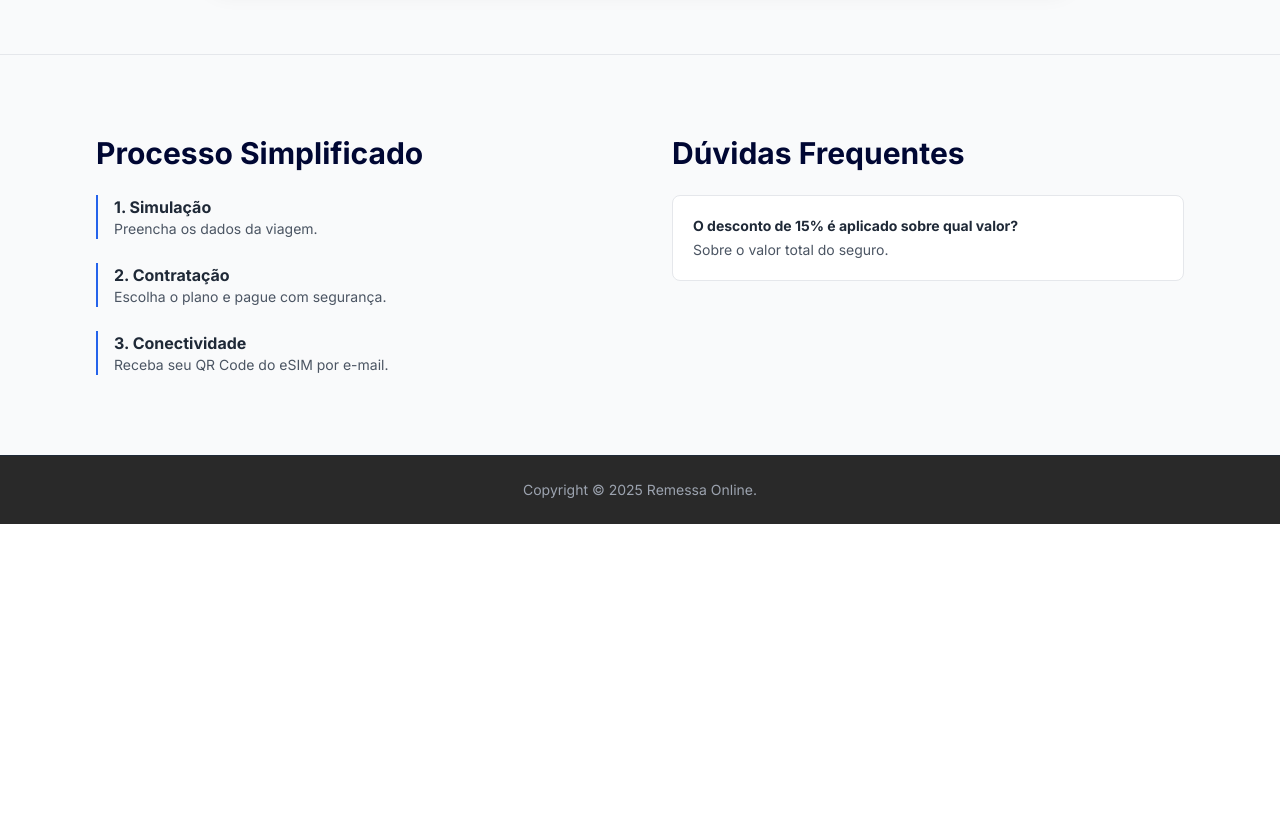
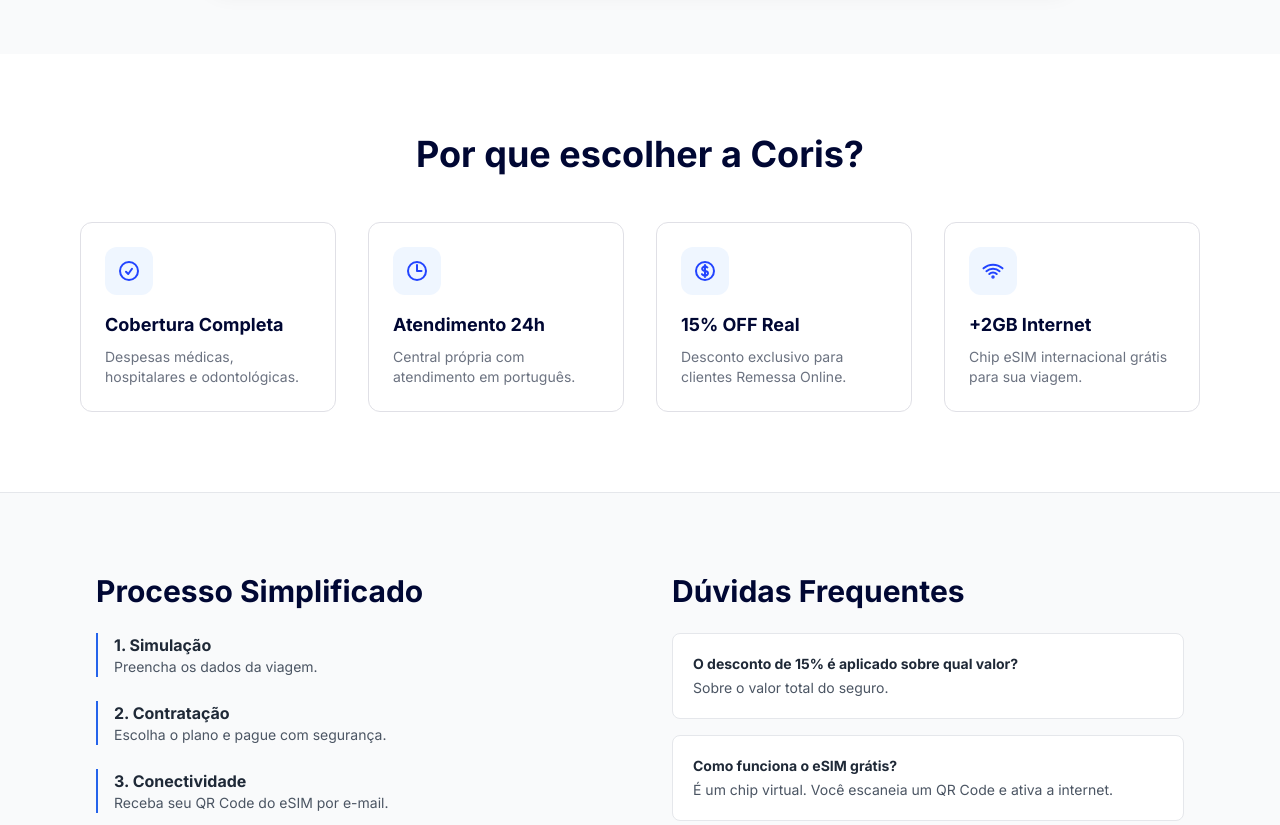
Before and after one commit to Diegomodoseguro/seguroremessaonline, a website: page Remessa Online - Versão Produção/index.html in a window 1280 px wide. Shown: the part 1340-2165 px from the top of the page. Before the commit the page ends 1864 px from the top, so only its background shows below. Drawn offline with nearby package versions, Linux system fonts and the light colour scheme.

Commit message:
Update index.html

```diff
--- a/Remessa Online - Versão Produção/index.html
+++ b/Remessa Online - Versão Produção/index.html
@@ -34,6 +34,11 @@
         .flatpickr-input[readonly] { background-color: var(--color-bg-light); cursor: pointer; }
         .plan-card { border: 1px solid var(--color-border); border-radius: 12px; transition: all 0.2s; background: white; }
         .plan-card:hover { border-color: var(--color-remessa-main); box-shadow: 0 4px 18px rgba(0,0,0,0.08); }
+        .loader { border: 3px solid #e0e0e0; border-top: 3px solid var(--color-remessa-main); border-radius: 50%; width: 20px; height: 20px; animation: spin 0.8s linear infinite; }
+        @keyframes spin { 0% { transform: rotate(0deg); } 100% { transform: rotate(360deg); } }
+        .modal { transition: opacity 0.3s; }
+        .animate-on-scroll { opacity: 0; transform: translateY(20px); transition: 0.6s; }
+        .animate-on-scroll.is-visible { opacity: 1; transform: translateY(0); }
         .horizontal-section { background-color: var(--color-remessa-main); color: white; padding: 80px 0; }
         .StripeElement { background: white; padding: 12px; border: 1px solid var(--color-border); border-radius: 8px; }
         .checkout-grid { display: grid; grid-template-columns: auto 1fr; gap: 8px 16px; font-size: 14px; }
@@ -126,6 +131,7 @@
                         </div>
                         <p id="trip-duration" class="text-sm text-center text-gray-600 font-medium hidden bg-blue-50 py-3 rounded-lg border border-blue-100">Duração: <span id="duration-days" class="font-bold text-blue-600">0</span> dias</p>
 
+                        <!-- Passageiros Dinâmicos -->
                         <div class="bg-gray-50 p-4 rounded-xl border border-gray-200">
                             <div class="flex justify-between items-center mb-4">
                                 <label class="block text-sm font-semibold text-gray-700">Passageiros</label>
@@ -153,6 +159,32 @@
             </div>
         </section>
 
+        <!-- Benefícios -->
+        <section id="beneficios" class="py-20 bg-white text-center">
+            <div class="container mx-auto px-4 max-w-6xl">
+                <h2 class="text-3xl md:text-4xl font-bold text-[#000733] mb-12 animate-on-scroll">Por que escolher a Coris?</h2>
+                <div class="grid grid-cols-1 sm:grid-cols-2 lg:grid-cols-4 gap-8">
+                     <div class="benefit-card animate-on-scroll group">
+                        <div class="w-12 h-12 rounded-xl bg-blue-50 flex items-center justify-center mb-4 text-[#2244FF]"><svg class="w-6 h-6" fill="none" viewBox="0 0 24 24" stroke-width="2" stroke="currentColor"><path stroke-linecap="round" stroke-linejoin="round" d="M9 12.75 11.25 15 15 9.75M21 12a9 9 0 1 1-18 0 9 9 0 0 1 18 0Z" /></svg></div>
+                        <h3 class="text-lg font-bold mb-2 text-[#000733]">Cobertura Completa</h3><p class="text-sm text-gray-500">Despesas médicas, hospitalares e odontológicas.</p>
+                    </div>
+                     <div class="benefit-card animate-on-scroll group">
+                       <div class="w-12 h-12 rounded-xl bg-blue-50 flex items-center justify-center mb-4 text-[#2244FF]"><svg class="w-6 h-6" fill="none" viewBox="0 0 24 24" stroke-width="2" stroke="currentColor"><path stroke-linecap="round" stroke-linejoin="round" d="M12 6v6h4.5m4.5 0a9 9 0 1 1-18 0 9 9 0 0 1 18 0Z" /></svg></div>
+                        <h3 class="text-lg font-bold mb-2 text-[#000733]">Atendimento 24h</h3><p class="text-sm text-gray-500">Central própria com atendimento em português.</p>
+                    </div>
+                     <div class="benefit-card animate-on-scroll group">
+                        <div class="w-12 h-12 rounded-xl bg-blue-50 flex items-center justify-center mb-4 text-[#2244FF]"><svg class="w-6 h-6" fill="none" viewBox="0 0 24 24" stroke-width="2" stroke="currentColor"><path stroke-linecap="round" stroke-linejoin="round" d="M12 6v12m-3-2.818l.879.659c1.171.879 3.07.879 4.242 0 1.172-.879 1.172-2.303 0-3.182C13.536 12.219 12.768 12 12 12c-.725 0-1.45-.22-2.003-.659-1.106-.879-1.106-2.303 0-3.182s2.9-.879 4.006 0l.415.33M21 12a9 9 0 11-18 0 9 9 0 0118 0z" /></svg></div>
+                        <h3 class="text-lg font-bold mb-2 text-[#000733]">15% OFF Real</h3><p class="text-sm text-gray-500">Desconto exclusivo para clientes Remessa Online.</p>
+                    </div>
+                     <div class="benefit-card animate-on-scroll group">
+                         <div class="w-12 h-12 rounded-xl bg-blue-50 flex items-center justify-center mb-4 text-[#2244FF]"><svg class="w-6 h-6" fill="none" viewBox="0 0 24 24" stroke-width="2" stroke="currentColor"><path stroke-linecap="round" stroke-linejoin="round" d="M8.288 15.038a5.25 5.25 0 017.424 0M5.404 12.196a9.75 9.75 0 0113.192 0M2.52 9.354a14.25 14.25 0 0118.96 0M12 18.75a.75.75 0 100-1.5.75.75 0 000 1.5z" /></svg></div>
+                        <h3 class="text-lg font-bold mb-2 text-[#000733]">+2GB Internet</h3><p class="text-sm text-gray-500">Chip eSIM internacional grátis para sua viagem.</p>
+                    </div>
+                </div>
+            </div>
+        </section>
+
+        <!-- FAQ -->
         <section id="faq" class="py-20 bg-gray-50 border-t border-gray-200">
             <div class="container mx-auto px-4 sm:px-6 lg:px-8 max-w-6xl">
                 <div class="grid grid-cols-1 lg:grid-cols-2 gap-16">
@@ -180,6 +212,10 @@
                                 <h4 class="font-bold text-gray-800 text-sm">O desconto de 15% é aplicado sobre qual valor?</h4>
                                 <p class="text-sm text-gray-600 mt-1">Sobre o valor total do seguro.</p>
                             </div>
+                            <div class="bg-white p-5 rounded-lg border border-gray-200">
+                                <h4 class="font-bold text-gray-800 text-sm">Como funciona o eSIM grátis?</h4>
+                                <p class="text-sm text-gray-600 mt-1">É um chip virtual. Você escaneia um QR Code e ativa a internet.</p>
+                            </div>
                         </div>
                     </div>
                 </div>
@@ -194,6 +230,7 @@
 
     <!-- Botão Flutuante WhatsApp Oficial -->
     <a href="https://wa.me/5511996325612" target="_blank" class="fixed bottom-6 right-6 z-50 bg-[#25D366] hover:bg-[#128C7E] text-white p-4 rounded-full shadow-2xl transition-all hover:scale-110 flex items-center justify-center group border-2 border-white">
+        <!-- Ícone Oficial do WhatsApp -->
         <svg viewBox="0 0 24 24" class="w-8 h-8 fill-current" xmlns="http://www.w3.org/2000/svg">
             <path d="M17.472 14.382c-.297-.149-1.758-8.675-2.03-.967-.272-.099-.47-.149-.669.149-.198.297-.768.967-.941 1.165-.173.198-.347.223-.644.074-.297-.149-1.255-.463-2.39-1.475-.883-.788-1.48-1.761-1.653-2.059-.173-.297-.018-.458.13-.606.134-.133.297-.347.446-.521.151-.172.2-.296.3-.495.099-.198.05-.372-.025-.521-.075-.148-.669-1.611-.916-2.206-.242-.579-.487-.501-.669-.51l-.57-.01c-.198 0-.52.074-.792.372s-1.04 1.016-1.04 2.479 1.065 2.876 1.213 3.074c.149.198 2.095 3.2 5.076 4.487.709.306 1.263.489 1.694.626.712.226 1.36.194 1.872.118.571-.085 1.758-.719 2.006-1.413.248-.695.248-1.29.173-1.414zM12 0C5.373 0 0 5.373 0 12c0 2.125.55 4.176 1.587 5.946L.057 24l6.305-1.654C8.049 23.5 10.01 24 12 24c6.627 0 12-5.373 12-12S18.627 0 12 0z"/>
         </svg>
@@ -247,11 +284,10 @@
     <script>
         const STRIPE_KEY = 'pk_live_51S0mcpFWoZCz7UUNSC4AQ34VHLEqOAmy0j84mMhhDfn0uILIYabgbxkCWZiaE70OLLhrRYdAHcFbNIaJScjlpvZB006GCqwN3x';
 
-        // Inicialização Segura do Supabase
         let supabaseClient;
         try {
             if (typeof supabase === 'undefined' && typeof window.supabase === 'undefined') {
-                console.error("ERRO CRÍTICO: A biblioteca Supabase não carregou. Verifique sua conexão ou bloqueadores de anúncio.");
+                console.error("ERRO CRÍTICO: A biblioteca Supabase não carregou.");
                 alert("Erro de conexão: O sistema de segurança não pôde ser carregado. Por favor, recarregue a página.");
             } else {
                 const sb = window.supabase || supabase;
@@ -279,7 +315,6 @@
             const fpDeparture = flatpickr("#departure-date", { ...dateConfig, onChange: (d) => fpReturn.set('minDate', d[0]) });
             const fpReturn = flatpickr("#return-date", { ...dateConfig, onChange: () => updateDuration() });
 
-            // Inicializa 1 input de idade
             updateAgeInputs();
 
             function updateDuration() {
@@ -343,6 +378,7 @@
 
                     const response = await fetch('/.netlify/functions/coris-proxy', {
                         method: 'POST',
+                        headers: { 'Content-Type': 'application/json' }, // Header corrigido para JSON
                         body: JSON.stringify({
                             destination: currentQuoteData.destValue,
                             days: days,
@@ -365,7 +401,7 @@
                         container.innerHTML = '<p class="text-center col-span-3 text-gray-500">Nenhum plano disponível para os filtros selecionados.</p>';
                     } else {
                         fetchedPlans.forEach(plan => {
-                            const finalPrice = plan.originalPriceTotalBRL * 0.85; // 15% OFF
+                            const finalPrice = plan.originalPriceTotalBRL * 0.85;
                             container.innerHTML += `
                                 <div class="plan-card p-6 flex flex-col justify-between animate-on-scroll is-visible rounded-xl border border-gray-200 shadow-md hover:shadow-xl transition-shadow">
                                     <div>
@@ -416,6 +452,7 @@
                 document.getElementById('checkout-dates').textContent = `${currentQuoteData.dateStartDisplay} a ${currentQuoteData.dateEndDisplay}`;
                 document.getElementById('checkout-dmh').textContent = plan.dmh;
 
+                // Elemento opcional Bagagem
                 const bagElem = document.getElementById('checkout-bagagem');
                 if(bagElem) bagElem.textContent = plan.bagagem;
 
@@ -473,6 +510,7 @@
 
                     const response = await fetch('/.netlify/functions/process-payment', {
                         method: 'POST',
+                        headers: { 'Content-Type': 'application/json' }, // Header corrigido para JSON
                         body: JSON.stringify({
                             leadId: currentQuoteData.leadId,
                             paymentMethodId: paymentMethod.id,
@@ -483,6 +521,7 @@
                             planName: document.getElementById('checkout-plan-name').textContent,
                             passengers: passengersList,
                             dates: currentQuoteData.dates,
+                            contactPhone: document.getElementById('contact-name').value,
                             comprador: {
                                 nome: passengersList[0].nome, email: currentQuoteData.email, cpf: passengersList[0].cpf,
                                 endereco: {
@@ -494,7 +533,10 @@
                         })
                     });
 
-                    if(!response.ok) throw new Error("Erro no pagamento.");
+                    if(!response.ok) {
+                         const err = await response.json();
+                         throw new Error(err.error || "Erro no pagamento.");
+                    }
 
                     document.getElementById('checkout-modal').click();
                     alert("Pagamento Aprovado! Apólice emitida com sucesso.");
@@ -509,7 +551,10 @@
                 }
             });
 
-            if(typeof IMask !== 'undefined') IMask(document.getElementById('cep'), {mask: '00000-000'});
+            if(typeof IMask !== 'undefined') {
+                try { IMask(document.getElementById('cep'), {mask: '00000-000'}); } catch(e){}
+            }
+
             document.getElementById('cep').addEventListener('input', async (e) => {
                 if(e.target.value.replace(/\D/g,'').length === 8) {
                     try {
```
